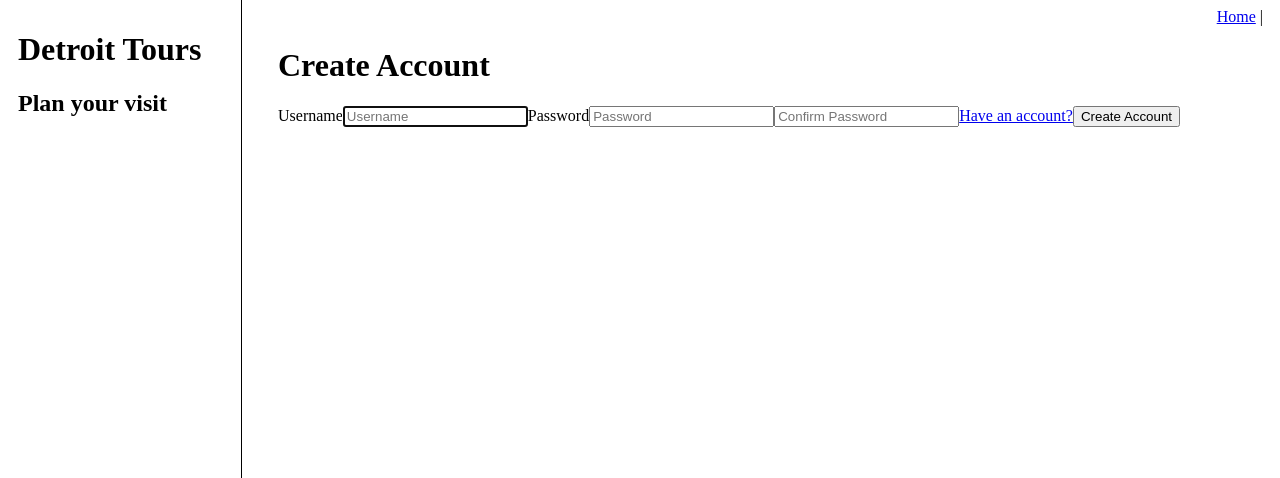
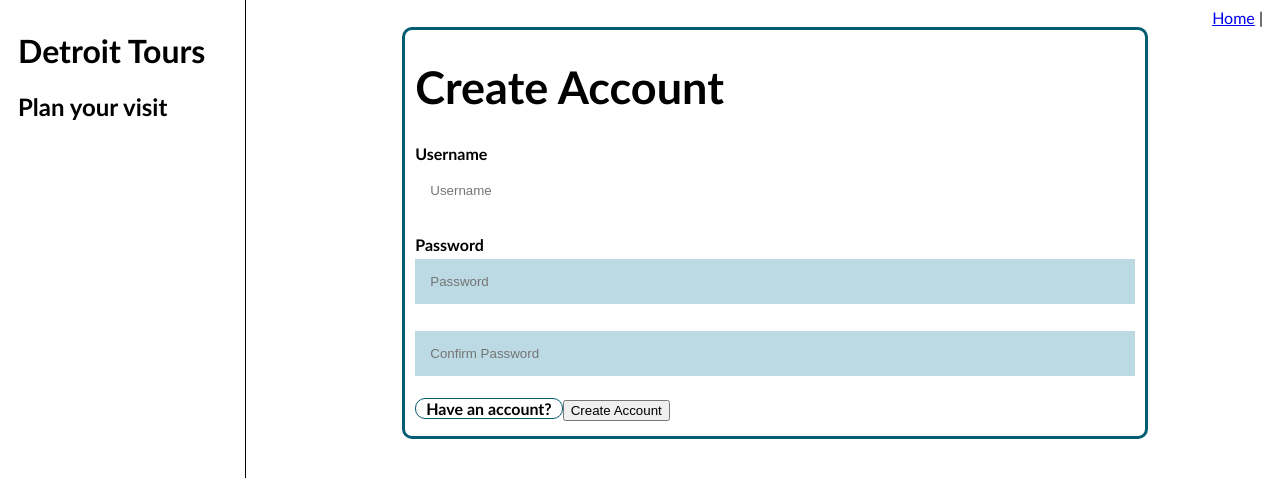
Before and after one commit to CarlyTheCoder/City-Tours-App, a Vue app in the folder vue/: page /register in a window 1280 px wide. Shown: the top 478 px of the page. Built offline with nearby package versions, Linux system fonts and the light colour scheme.

Commit message:
css changes to register/login

```diff
--- a/vue/src/App.vue
+++ b/vue/src/App.vue
@@ -25,6 +25,7 @@ components: {
 <style>
 
 #app {
+  Font-family: calibri;
   display: grid;
   grid-template-columns: 250px 1fr;
   grid-template-areas: 'sidebar main';
--- a/vue/src/views/Register.vue
+++ b/vue/src/views/Register.vue
@@ -1,7 +1,7 @@
 <template>
   <div id="register" class="text-center">
     <form class="form-register" @submit.prevent="register">
-      <h1 class="h3 mb-3 font-weight-normal">Create Account</h1>
+      <h1 id= "createAccountTitle" class="h3 mb-3 font-weight-normal">Create Account</h1>
       <div class="alert alert-danger" role="alert" v-if="registrationErrors">
         {{ registrationErrorMsg }}
       </div>
@@ -32,7 +32,7 @@
         v-model="user.confirmPassword"
         required
       />
-      <router-link :to="{ name: 'login' }">Have an account?</router-link>
+      <router-link :to="{ name: 'login' }" id="accountLink">Have an account?</router-link>
       <button class="btn btn-lg btn-primary btn-block" type="submit">
         Create Account
       </button>
@@ -90,4 +90,54 @@ export default {
 };
 </script>
 
-<style></style>
+
+
+<style>
+.text-center{
+  border-style: solid;
+  border-width: 3px;
+  border-radius: 10px;
+  border-color: rgb(3, 92, 114);
+  padding: 0px 10px 15px 10px;
+  height: auto;
+  max-width: 75%;
+  margin: auto;
+}
+
+.sr-only{
+  font-weight:bold;
+}
+
+* {box-sizing: border-box}
+
+input[type=text], input[type=password] {
+  width: 100%;
+  padding: 15px;
+  margin: 5px 0px 22px 0;
+  display: inline-block;
+  border: none;
+  background: #bcdae4;
+}
+
+#createAccountTitle{
+  font-size: 45px;
+}
+
+#accountLink{
+  background-color: white;
+  font-weight: bold;
+  color: black;
+  border: 1px solid rgb(3, 92, 114);
+  padding: 0px 10px;
+  text-align: center;
+  text-decoration: none;
+  display: inline-block;
+  border-radius: 10px;
+}
+
+input[type=text]:focus, input[type=password]:focus {
+  background-color: rgb(255, 255, 255);
+  outline: none;
+}
+
+</style>
```
